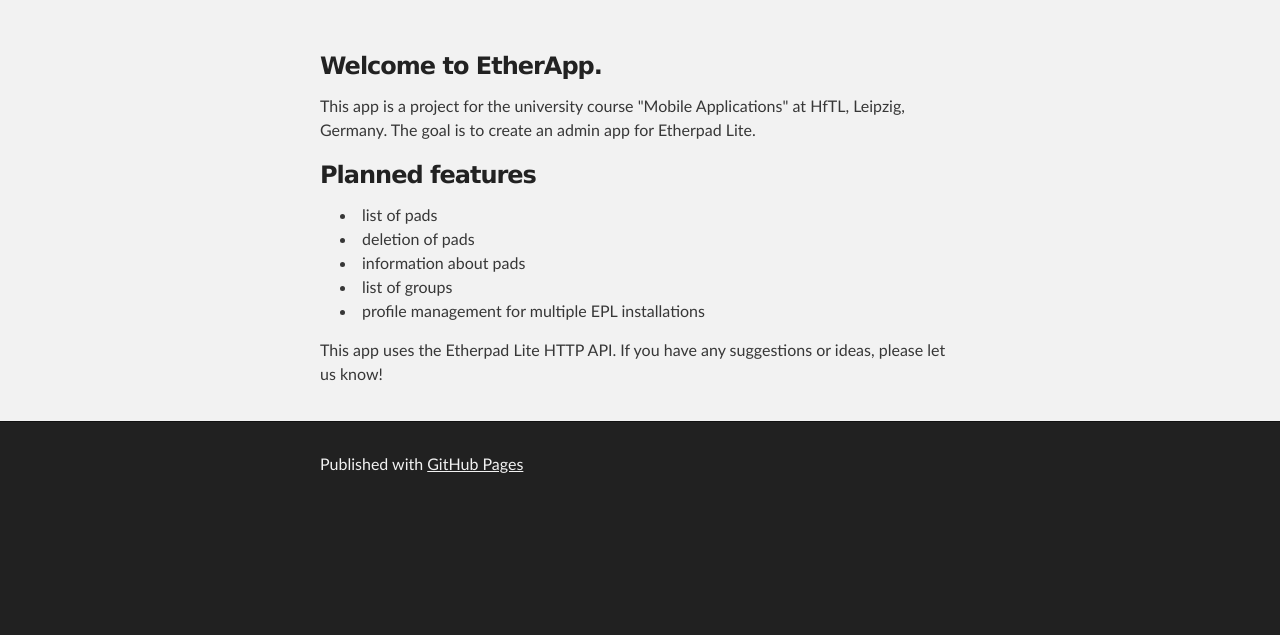
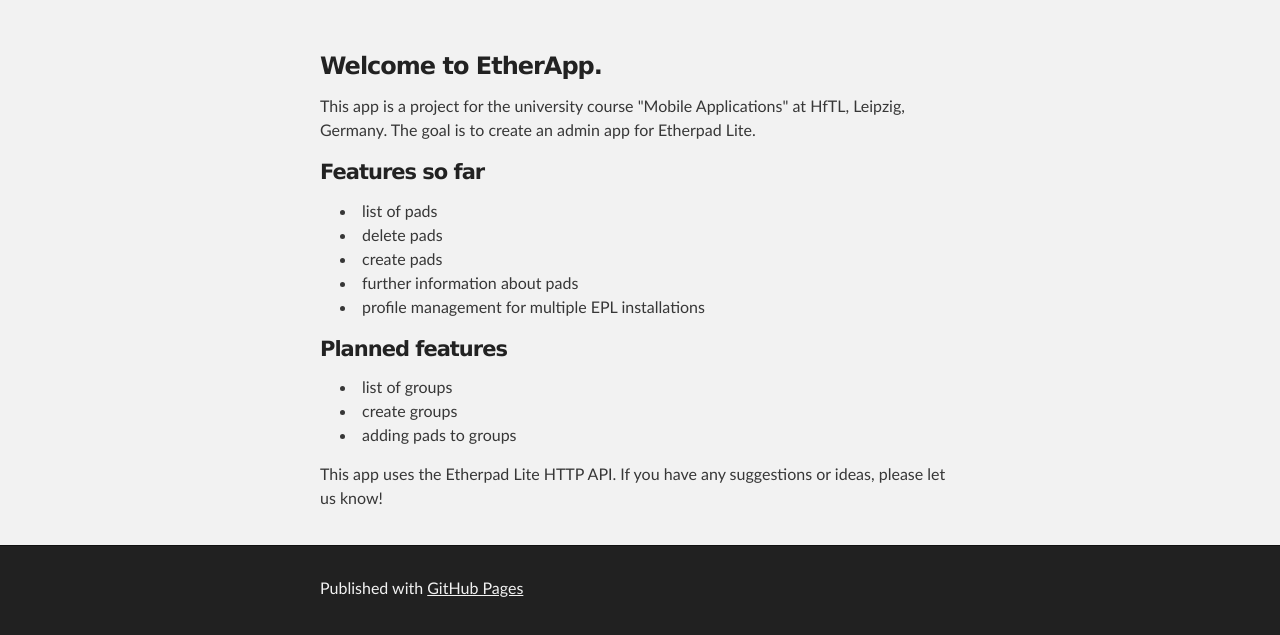
Before and after one commit to EtherApp/EtherApp.github.io, a plain HTML site: page index.html in a window 1280 px wide. Shown: the part 212-847 px from the top of the page. Before the commit the page ends 800 px from the top, so only its background shows below. Drawn offline with Linux system fonts and the light colour scheme.

Commit message:
Updated lists

```diff
--- a/index.html
+++ b/index.html
@@ -34,9 +34,8 @@
         This app is a project for the university course "Mobile Applications" at HfTL, Leipzig, Germany. The goal is to create an admin app for Etherpad Lite.
 
         </p>
-
-        <h3>
-        <a name="planned-features" class="anchor" href="#planned-features"><span class="octicon octicon-link"></span></a>Planned features</h3>
+        <h4>
+        <a name="features-so-far" class="anchor" href="#features-so-far"><span class="octicon octicon-link"></span></a>Features so far</h4>
 
         <ul>
           <li>
@@ -44,19 +43,36 @@
           </li>
 
           <li>
-            deletion of pads
+            delete pads
           </li>
 
           <li>
-            information about pads
+            create pads
           </li>
 
+          <li>
+            further information about pads
+          </li>
+
+          <li>
+            profile management for multiple EPL installations
+          </li>
+        </ul>
+
+        <h4>
+        <a name="planned-features" class="anchor" href="#planned-features"><span class="octicon octicon-link"></span></a>Planned features</h4>
+
+        <ul>
           <li>
             list of groups
           </li>
 
           <li>
-            profile management for multiple EPL installations
+            create groups
+          </li>
+
+          <li>
+            adding pads to groups
           </li>
         </ul>
 
```
